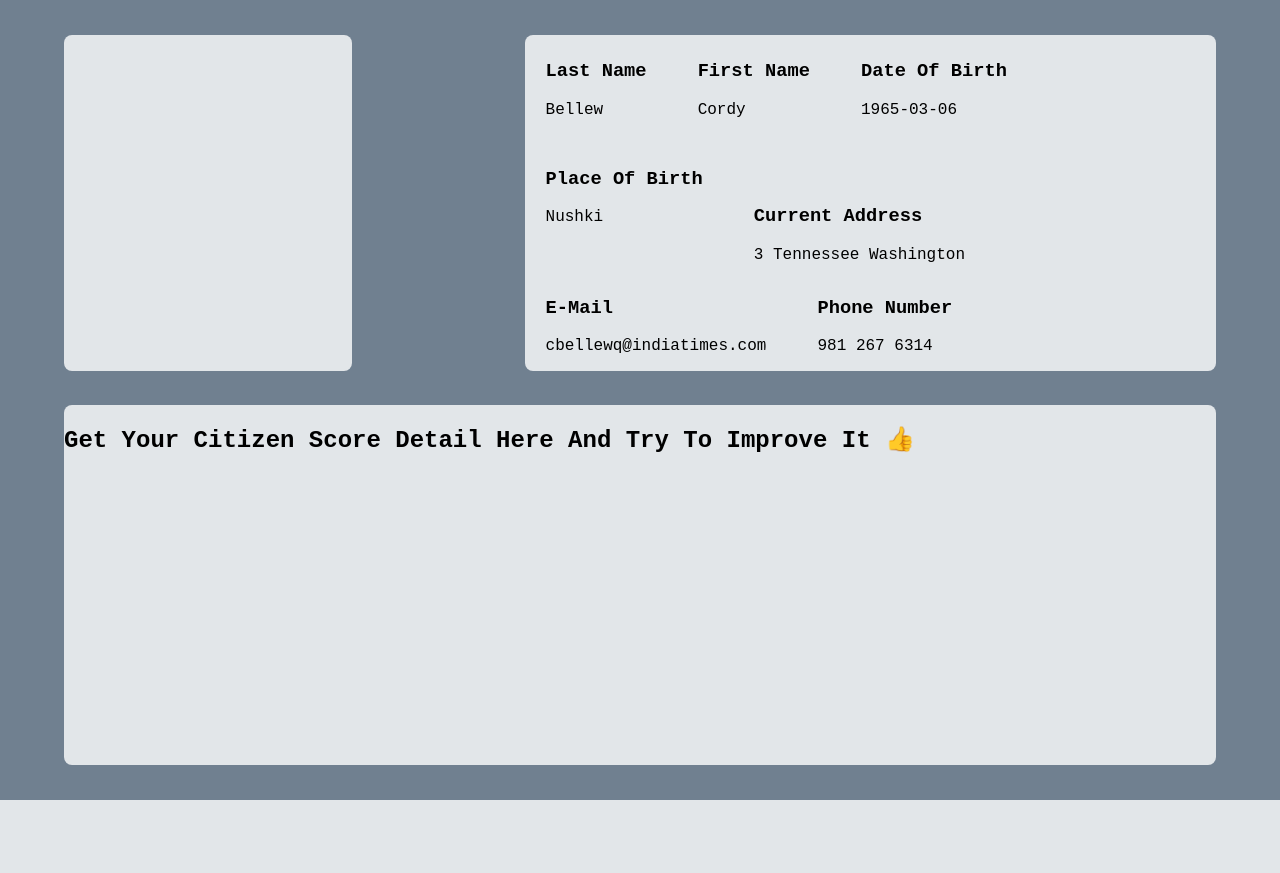
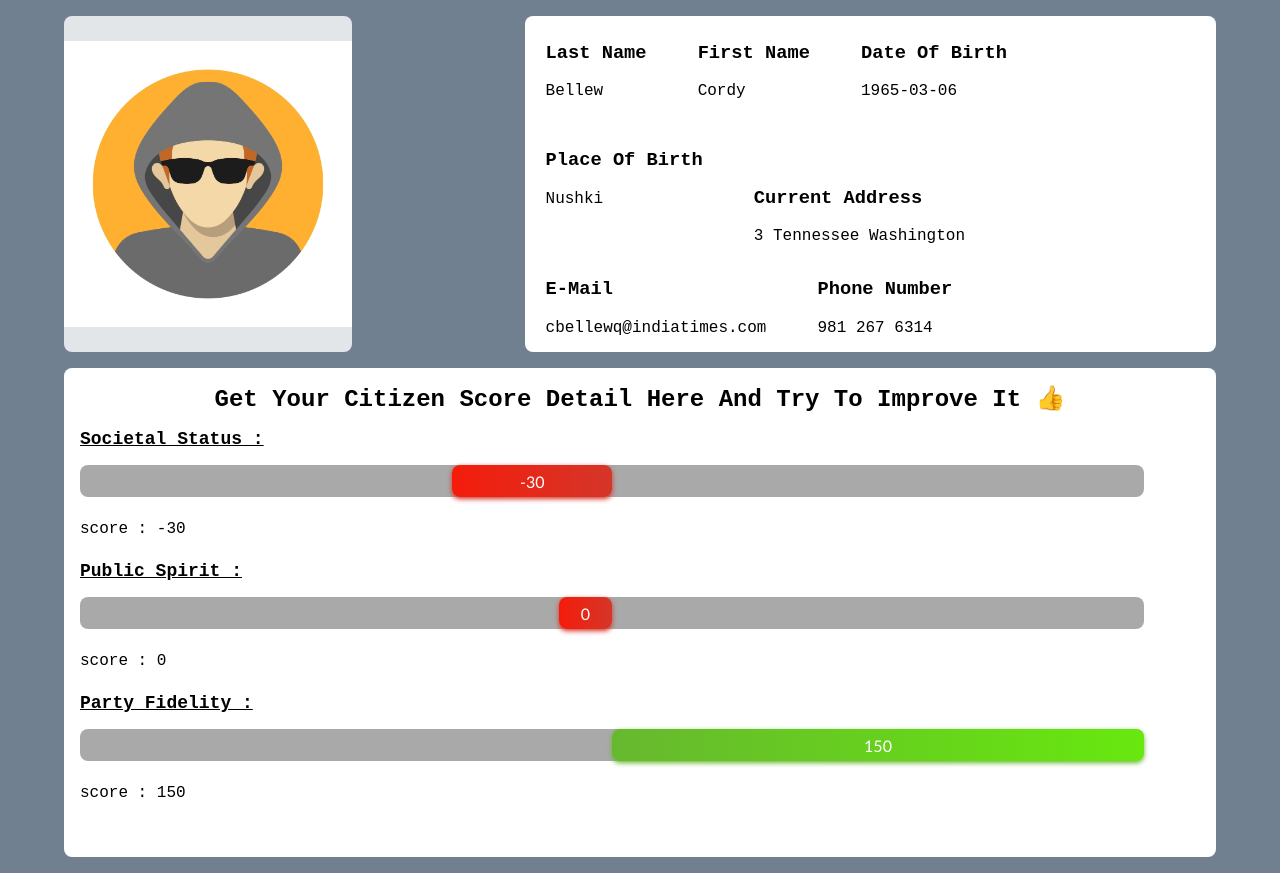
Before and after one commit to ErebeXII/Project_citizen_ranking, a PHP site: page /html/profile_page.html in a window 1280 px wide. Before the commit the page ends 800 px from the top, so only its background shows below. Run offline with PHP 8.4, Linux system fonts and the light colour scheme.

Commit message:
loadProfilePage loadData

```diff
--- a/css/profile_page.css
+++ b/css/profile_page.css
@@ -7,7 +7,8 @@ html{
 
 html, body {
     margin: 0;
-    height: 100%;
+    height: fit-content;
+    overflow-x: hidden ;
 }
 
 body{
@@ -16,6 +17,7 @@ body{
     justify-items: center;
     align-items: center;
     justify-content: space-evenly;
+    padding: 2vh 0 2vh 0;
 }
 
 #wrapper1{
@@ -26,6 +28,7 @@ body{
     justify-content: space-between;
     width: 90vw;
     height: 42vh;
+    margin-bottom: 2vh;
 }
 
 #pp{
@@ -33,6 +36,11 @@ body{
     width: 25%;
     border-radius: 0.5em;
     background-color: rgba(255,255,255,0.8);
+    overflow: hidden;
+    display: flex;
+    justify-items: center;
+    align-items: center;
+    justify-content: center;
 }
 
 #personal_data{
@@ -40,7 +48,7 @@ body{
     width: 60%;
     position: relative;
     border-radius: 0.5em;
-    background-color: rgba(255,255,255,0.8);
+    background-color: white;
 }
 
 #personal_data div{
@@ -88,15 +96,71 @@ body{
     align-items: center;
     justify-items: center;
     justify-content: center;
-    width: 100vw;
-    height: 45vh;
+    width: 90vw;
+    height: fit-content;
 }
 
 #score_detail{
     border-radius: 0.5em;
-    width: 90%;
-    height: 100%;
-    background-color: rgba(255,255,255,0.8);
+    padding: 1em 1em 2em 1em;
+    width: 100%;
+    height: fit-content;
+    background-color: white;
+}
+
+#score_detail_title{
+    margin: 0;
+    text-align: center;
+}
+
+#score_detail > div{ /*first div of score detail only, we don't bother with an id since the div have only a css purpose*/
+    margin: 1em 0 1em 0;
+    width: 100%;
+    display: flex;
+    flex-direction: row;
+    flex-wrap: wrap;
+}
+
+#score_detail label{
+    font-size: large;
+    font-weight: 800;
+    text-decoration: underline;
+    width: 100%;
+}
+
+.progress{
+    height: 2em;
+    margin: 1em 0 1em 0;
+    width: 95%;
+    background-color: darkgray;
+    border-radius: 0.5em;
+}
+
+.progress_done_minus{
+    font-family: Calibri, sans-serif;
+    color: white;
+    height: 2em;
+    width: 0;
+    border-radius: 0.5em;
+    display: flex;
+    align-items: center;
+    justify-content: center;
+}
+
+.progress_done_plus{
+    font-family: Calibri, sans-serif;
+    color: white;
+    height: 2em;
+    width: 0;
+    border-radius: 0.5em;
+    display: flex;
+    align-items: center;
+    justify-content: center;
+}
+
+#score_detail p{
+    margin: 0;
+    line-height: 2em;
 }
 
 @media (max-width: 900px) {
--- a/html/profile_page.html
+++ b/html/profile_page.html
@@ -16,7 +16,7 @@
 
 <div id="wrapper1">
     <div id="pp">
-
+        <img src="" alt="profile_picture" id="pp_img">
     </div>
 
     <div id="personal_data" class="scrollable_div">
@@ -75,15 +75,42 @@
         <h2 id="score_detail_title">Get Your Citizen Score Detail Here And Try To Improve It 👍</h2>
 
         <div>
+            <label for="progress_societal_status">Societal Status :</label>
+            <div  id="progress_societal_status" class="progress">
+                <div class="progress_done_minus">
 
+                </div>
+                <div class="progress_done_plus">
+
+                </div>
+            </div>
+            <p id="progress_societal_status_detail"></p>
         </div>
 
         <div>
+            <label for="progress_public_spirit">Public Spirit :</label>
+            <div id="progress_public_spirit" class="progress">
+                <div class="progress_done_minus">
 
+                </div>
+                <div class="progress_done_plus">
+
+                </div>
+            </div>
+            <p id="progress_public_spirit_detail"></p>
         </div>
 
         <div>
+            <label for="progress_party_fidelity">Party Fidelity :</label>
+            <div id="progress_party_fidelity" class="progress">
+                <div class="progress_done_minus">
 
+                </div>
+                <div class="progress_done_plus">
+
+                </div>
+            </div>
+            <p id="progress_party_fidelity_detail"></p>
         </div>
     </div>
 </div>
--- a/js/profile_page.js
+++ b/js/profile_page.js
@@ -88,36 +88,57 @@ function loadProfilePage(dictionary, dic_address,violation_score){
     let score = dictionary["total_point"];
     let gender = dictionary["gender"];
 
-    updatePP(gender);
+    let nb_studies = dictionary["years_of_study"];
+    let social_class = dictionary["social_class"];
+    let salary = parseInt(dictionary["salary"]);
+    let marital_status = dictionary["marital_status"];
+    let children = parseInt(dictionary["children"]);
+    let party_opinion = dictionary["political_affiliation"];
+    let donation = parseInt(dictionary["donation"]);
+    let social_status = parseInt(dictionary["status"]);
+
+    if (dictionary["status"] === "0"){
+        updatePP();
+    }else {
+        updatePP(gender);
+
+    }
 
     loadProfileData(lname, fname, birthday, birth_place, address, mail, phone);
 
+    updateDetailScore(nb_studies, social_class, salary, violation_score, marital_status, children,
+        party_opinion, donation, social_status);
 }
 
 
 
 function updatePP(gender){
-    let pp = document.getElementById("pp");
-
-    let malepp = document.createElement("img");
-    malepp.src = "../image/male.jpg";
-
 
     switch (gender){
 
         case "Male":
-            pp.append(malepp)
+            setUpImg("../images/male.jpg");
             break;
 
         case "Female":
-
+            setUpImg("../images/female.jpg");
             break;
 
         default:
+            setUpImg("../images/admin.jpg");
             break;
 
     }
 
+}
+
+function setUpImg(path){
+    let img = document.getElementById("pp_img");
+    img.src = path;
+    img.style.width = "100%";
+    img.style.height = "auto";
+
+    return img;
 }
 
 function loadProfileData(lname, fname, bday, birth_place, address, mail, phone ){
@@ -132,6 +153,185 @@ function loadProfileData(lname, fname, bday, birth_place, address, mail, phone )
 
 }
 
-function updateDetailScore(){
+function updateDetailScore(nb_studies,social_class, salary, violation, marital_status, children, party_opinion,
+                           donation, social_status){
+
+    let status = 0;
+    let good_spirit = 0;
+    let party_fidelity = 0;
+
+    status += nb_studies*5;
+
+    switch (social_class) {
+        case "upper class":
+            status += 10
+            break
+        case "popular class":
+            status -= 10;
+            break
+        default:
+            break
+    }
+
+    switch (true){
+        case salary<1000:
+            status -= 20;
+            break
+        case salary<2000:
+            break
+        case salary<3000:
+            status += 10;
+            break
+        case salary<10000:
+            status += 20;
+            break
+        case salary > 39999:
+            status+= 50;
+            break
+        default:
+            break
+    }
+
+
+    good_spirit += violation;
+
+    switch (marital_status){
+        case "Married":
+            good_spirit+= 30;
+            break
+        case "single":
+            good_spirit -= 10;
+            break
+        case "divorced":
+            good_spirit -= 50;
+            break
+        default:
+            break
+    }
+
+    switch (children){
+        case 0:
+            good_spirit -= 20;
+            break
+        case 1:
+            good_spirit += 10;
+            break
+        case 2:
+            good_spirit += 20;
+            break
+        case 3:
+            good_spirit += 10;
+            break
+        default:
+            good_spirit += -(children-4)*10;
+            break
+    }
+
+    switch (party_opinion){
+        case "for":
+            party_fidelity += 50;
+            break
+        default:
+            party_fidelity -= 20;
+    }
+
+    switch (true){
+        case donation === 0:
+            party_fidelity -= 20;
+            break
+        case donation<100:
+            party_fidelity += 10;
+            break
+        case donation<1000:
+            party_fidelity += 30;
+            break
+        case salary<10000:
+            party_fidelity += 50;
+            break
+        case salary >= 10000:
+            party_fidelity+= 100;
+            break
+        default:
+            break
+    }
+
+    switch (social_status){
+        case 0:
+            party_fidelity+= 50;
+            break
+        case 1:
+            party_fidelity += 25;
+            break
+        default:
+            break
+    }
+
+    progressBarAdjustment("progress_societal_status", status);
+    progressBarAdjustment("progress_public_spirit", good_spirit);
+    progressBarAdjustment("progress_party_fidelity", party_fidelity);
 
 }
+
+
+function progressBarAdjustment(parent_bar, score){
+
+    let bar_detail = document.getElementById(parent_bar+"_detail");
+    parent_bar = document.getElementById(parent_bar);
+    let progress_minus = parent_bar.firstElementChild;
+    let progress_plus = parent_bar.lastElementChild;
+    let progress;
+
+    let initial_score = score;
+
+    parent_bar.style.display = "flex";
+
+    if (score <= 0){
+        parent_bar.style.flexDirection = "row-reverse";
+        progress_plus.style.width = "50%";
+        /*with row-reverse, the first element, on the right, becomes the first element on the left, thus we need to
+        * switch their order
+        * */
+        progress_plus.style.order = "1";
+        progress_minus.style.order = "2";
+        progress = progress_minus;
+        score = -score;
+
+        progress.style.background ="linear-gradient(to left, #D43629, #F51C0B)";
+        progress.style.boxShadow = "0 3px 3px -5px #D43629, 0 2px 5px #D43629";
+    }
+    else {
+        parent_bar.style.flexDirection = "row";
+        progress_minus.style.width = "50%";
+        progress = progress_plus;
+        progress.style.transition = "1s ease";
+
+        switch (true){
+            case score < 50:
+                progress.style.background ="linear-gradient(to right, #D97D21, #FF6C00)";
+                progress.style.boxShadow = "0 3px 3px -5px #D97D21, 0 2px 5px #D97D21";
+                break
+            case  score >= 50:
+                progress.style.background ="linear-gradient(to right, #67B82F, #67E80E)";
+                progress.style.boxShadow = "0 3px 3px -5px #67B82F, 0 2px 5px #67B82F";
+                break
+            default:
+                break
+        }
+    }
+
+    let percentage;
+
+    if (score >= 100){
+        percentage = 50;
+    }
+    else if (score < 10){
+        percentage = 5;
+    }
+    else{
+        percentage = score/2;
+    }
+
+    progress.style.width = percentage + "%";
+    progress.innerHTML = initial_score;
+    bar_detail.innerText += "score : "+ initial_score;
+}
```
Also changed, not shown: html/userList.html (added, +43 -0 lines).
